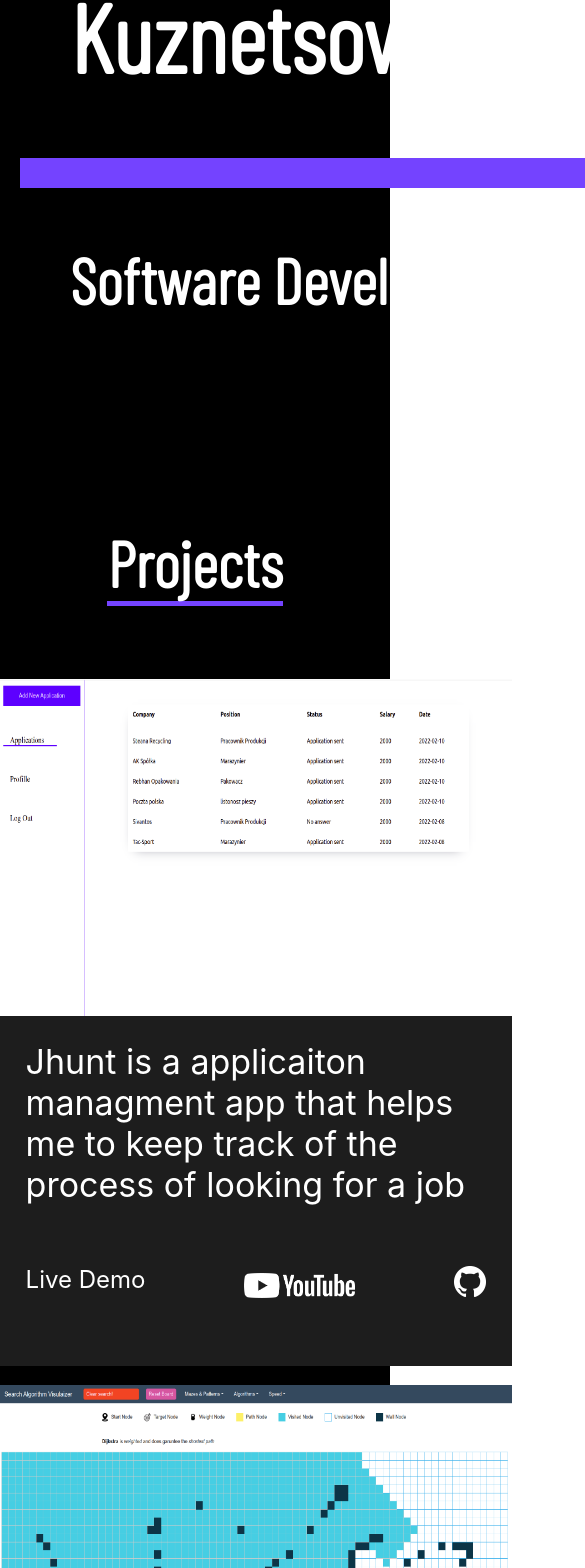
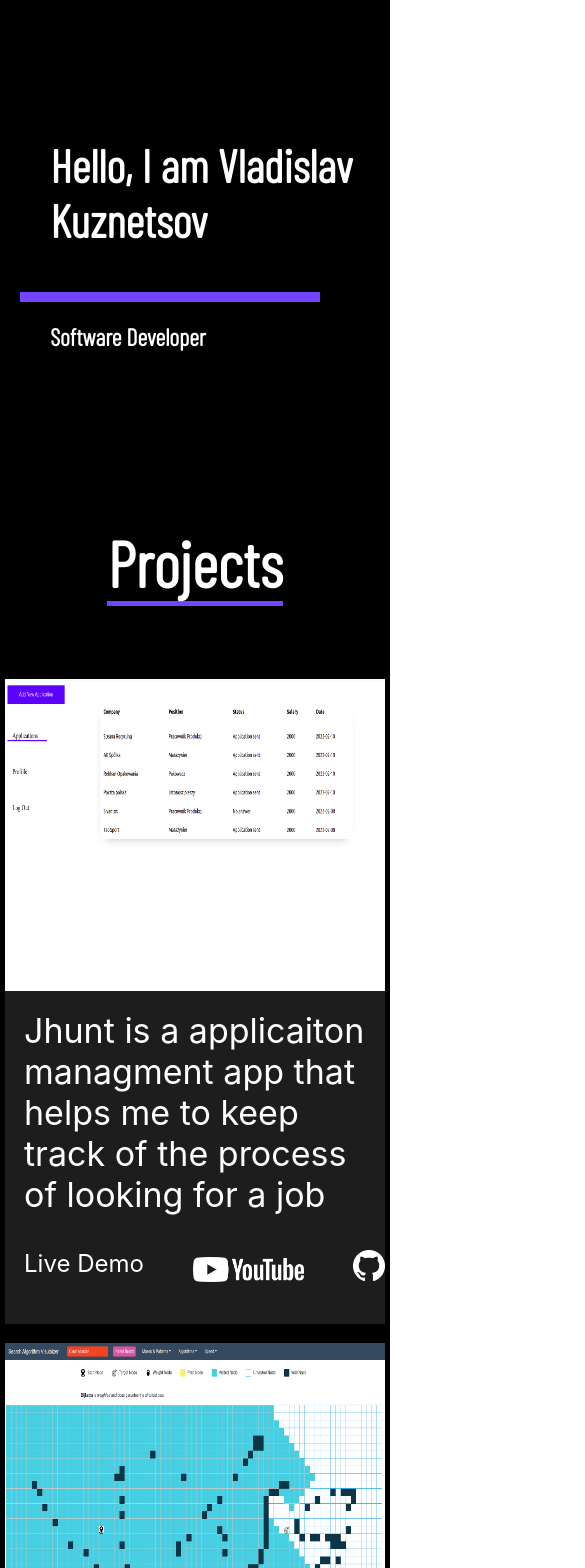
Before and after one commit to CrazyReborn/website, a React (Create React App) app: page / in a window 390 px wide. Shown: the part 373-1941 px from the top of the page, 585 px wide, since content can reach past the window. Built offline with nearby package versions, Linux system fonts and the light colour scheme.

Commit message:
added media queries. headers on page two and three need to have less font-size.

```diff
--- a/src/App.css
+++ b/src/App.css
@@ -12,6 +12,7 @@ html {
 
 .page-one {
   min-height: 100vh;
+  width: auto;
   display: flex;
   flex-direction: column;
   padding-left: 20px;
@@ -26,7 +27,7 @@ html {
 }
 
 .name-and-title > h1 {
-  margin-left: 50px;
+  margin-left: 10%;
   font-size: 96px;
   color: #FFFFFF;
   font-family: barlow-condensed-light;
@@ -44,6 +45,31 @@ span.bar {
 .name-and-title > h2 {
   font-family: barlow-condensed-light;
   font-size: 64px;
-  margin-left: 50px;
+  margin-left: 10%;
   color: #FFFFFF;
 }
+
+
+@media screen and (max-width: 1382px) {
+
+  span.bar {
+    width: 100%;
+  }
+}
+
+@media screen and (max-width: 820px) {
+
+  span.bar {
+    height: 10px;
+    width: 100%;
+    max-width: 300px;
+  }
+
+  .name-and-title > h1 {
+    font-size: 46px;
+  }
+
+  .name-and-title > h2 {
+    font-size: 24px;
+  }
+}
--- a/src/stylesheets/PageThree.css
+++ b/src/stylesheets/PageThree.css
@@ -1,5 +1,5 @@
 .page-three > .mobile {
-  visibility: hidden;
+  display: none;
 }
 
 .page-three {
@@ -40,3 +40,15 @@
   height: 220px;
   width: auto;
 }
+
+
+@media screen and (max-width: 845px) {
+  .page-three > .mobile {
+    display: flex;
+    flex-direction: column;
+  }
+
+  .page-three > .desktop {
+    display: none;
+  }
+}
--- a/src/stylesheets/PageTwo.css
+++ b/src/stylesheets/PageTwo.css
@@ -1,5 +1,6 @@
 .page-two {
   min-height: 100vh;
+  width: 100%;
   background-color: black;
   display: flex;
   flex-direction: column;
--- a/src/stylesheets/ProjectPreview.css
+++ b/src/stylesheets/ProjectPreview.css
@@ -2,24 +2,29 @@
   display: flex;
   flex-direction: column;
   margin-top: 5%;
+  min-width: 380px;
+  width: 30%;
 }
 
 .project-preview > img {
-  width: 512px;
-  height: 337px;
+  height: 312px;
+  width: auto;
 }
 
 .project-description {
   background-color: #1D1D1D;
-  width: 512px;
+  width:100%;
+  height: auto;
   font-size: 34px;
   flex-grow: 1;
 }
 
 .links {
   display: flex;
+  flex-wrap: wrap;
   justify-content: space-between;
-  padding: 5%;
+  padding-left: 5%;
+
 }
 
 .live-demo-link:link {
@@ -56,8 +61,39 @@
   width: 111px;
 }
 
+.yt-link {
+  max-width: 100%;
+  max-height: max-content;
+}
+
 p {
   word-break: normal;
   white-space: normal;
   margin: 5%;
 }
+
+@media screen and (max-width: 380px) {
+  .project-preview > img {
+    height: calc(max-content*0.7);
+  }
+  .project-description {
+    font-size: 24px;
+  }
+
+  .links {
+    display: flex;
+    flex-direction: column;
+  }
+
+  .links > a {
+    margin-bottom: 5%;
+  }
+
+  .live-demo-link:link::after {
+    display: none;
+  }
+
+  .project-preview {
+    min-width: 95%;
+  }
+}
```
